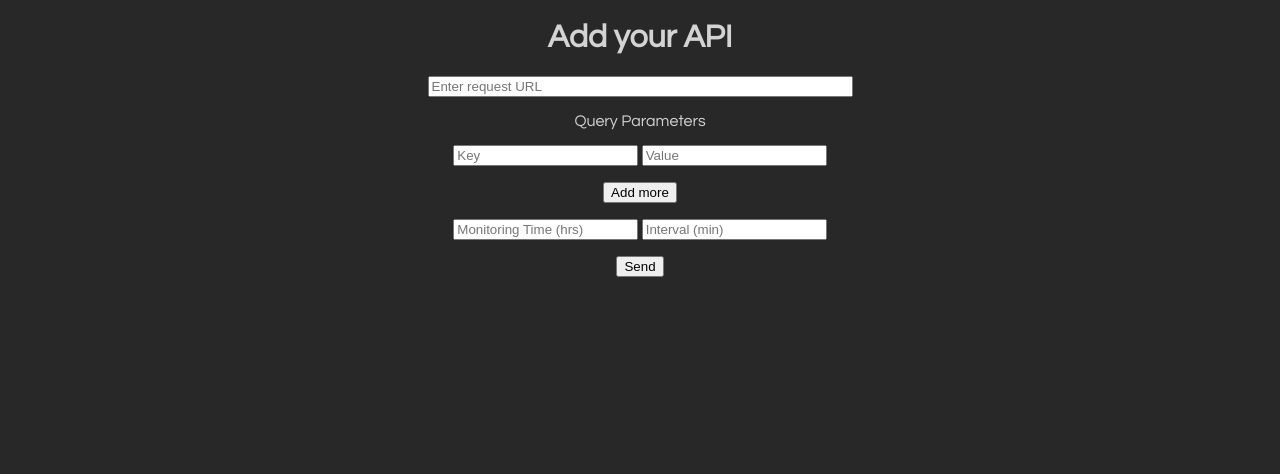
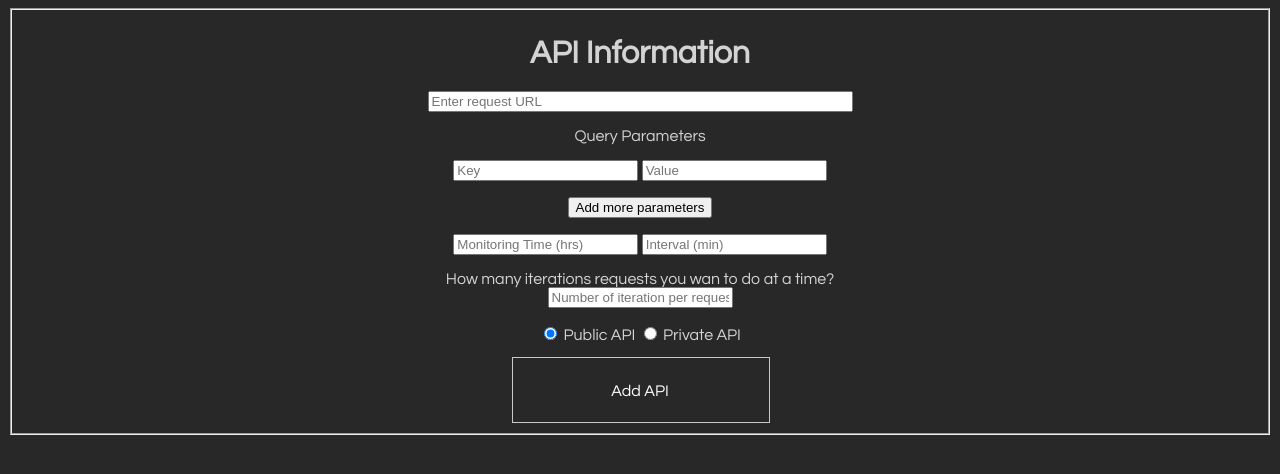
Before and after one commit to Omkar-K/APIMonitoring, a website: page html/addAPI.html in a window 1280 px wide. Drawn offline with Linux system fonts and the light colour scheme.

Commit message:
New Button and text changes

```diff
--- a/html/addAPI.html
+++ b/html/addAPI.html
@@ -6,21 +6,32 @@
     </head>
     <link rel="stylesheet" href="../css/index.css">
     <body><div id='main'><center>
-        <h1>Add your API</h1>
+      <fieldset>
+        <h1>API Information</h1>
             <input type="text" placeholder="Enter request URL" id="url" name="url" size="50">
             <p>Query Parameters</p>
               <div id="keyvalue">
                 <input type="text" placeholder="Key" id="key" name="key">
                 <input type="text" placeholder="Value" id="value" name="url"><br>
               </div>
-              <br><button type="button" onclick="addKeyValue()" id="btn1">Add more</button><br><br>
+              <br><button type="button" onclick="addKeyValue()" id="btn1">Add more parameters</button><br><br>
 
               <input type="text" placeholder="Monitoring Time (hrs)" id="monitorTime">
               <input type="text" placeholder="Interval (min)" id="interval"><br><br>
-              <button type="button" onclick="getAPIURL()" id="btn">Send</button><br>
+              How many iterations requests you wan to do at a time?<br><input type="text" placeholder="Number of iteration per request" id="users"><br><br>
 
+              <input type="radio" name="APIType" id="publicAPI" value="publicAPI"checked> Public API
+              <input type="radio" name="APIType" id="privateAPI" value="privateAPI""> Private API
+              <br><br>
+
+              <div class="container-2">
+                <div class="btn btn-two" onclick="getAPIURL();">
+                  <span>Add API</span>
+                </div>
+              </div>
           </div>
+        </fieldset>
       <script src="../js/addAPI.js"></script>
-      <script src="../bundle.js"></script>
+
     </body>
 </html>
```
